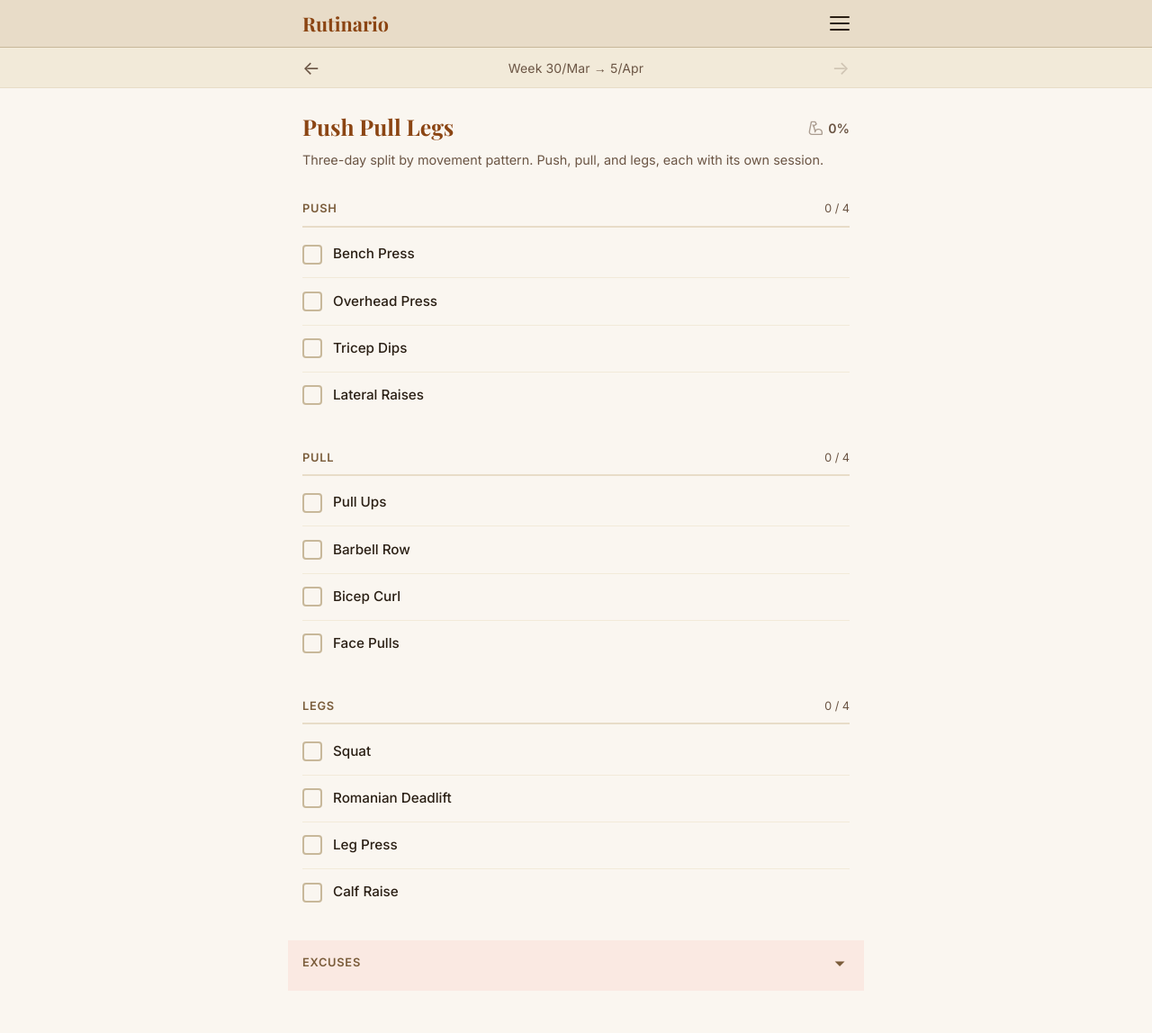
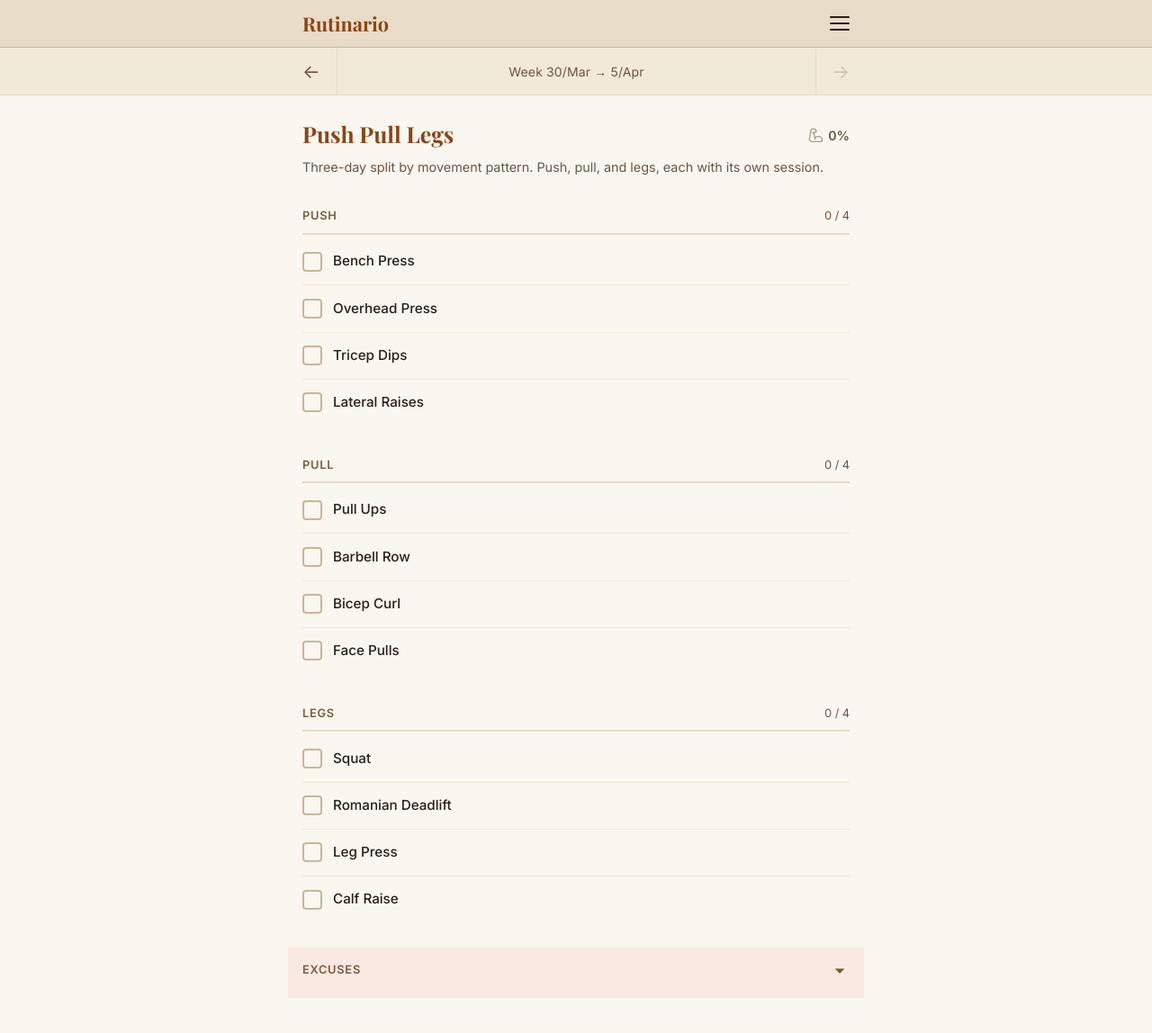
Before and after one commit to fermin-silva/rutinario, a Jekyll site: the page built from _routines/ppl.md, in a window 1280 px wide and 1189 px high. Shown: the top 1148 px of the window at 90% size. Built offline with Jekyll 4.4.1, drawn with Linux system fonts in a browser that asks for light colours.

Commit message:
Refine routine week bar control layout and dividers

```diff
--- a/_includes/rutina-week-bar.html
+++ b/_includes/rutina-week-bar.html
@@ -1,7 +1,7 @@
 <div class="week-bar">
   <div class="week-bar-inner">
-    <button class="week-arrow week-prev" aria-label="Previous week">&#8592;</button>
-    <a class="week-label" href="{{ page.url | append: 'weekly/' | relative_url }}">...</a>
-    <button class="week-arrow week-next" aria-label="Next week" disabled>&#8594;</button>
+    <button class="week-bar-control week-arrow week-prev" type="button" aria-label="Previous week">&#8592;</button>
+    <a class="week-bar-control week-label" href="{{ page.url | append: 'weekly/' | relative_url }}">...</a>
+    <button class="week-bar-control week-arrow week-next" type="button" aria-label="Next week" disabled>&#8594;</button>
   </div>
 </div>
--- a/assets/css/rutina.css
+++ b/assets/css/rutina.css
@@ -192,53 +192,67 @@ body {
 .week-bar-inner {
   display: flex;
   align-items: center;
-  justify-content: space-between;
   max-width: var(--max-width);
   margin: 0 auto;
   padding: 0 1rem;
-  height: 44px;
+  min-height: 52px;
+}
+
+.week-bar-control {
+  color: var(--ink-light);
+  min-height: 52px;
+  display: flex;
+  align-items: center;
+  flex-shrink: 0;
+  transition: background 0.15s, color 0.15s;
+}
+
+.week-bar-control:hover:not(:disabled) {
+  color: var(--ink);
+}
+
+.week-bar-control:active:not(:disabled) {
+  background: rgba(60, 42, 33, 0.05);
+  color: var(--ink);
+}
+
+.week-bar-control:focus-visible {
+  outline: 2px solid var(--brown-700);
+  outline-offset: -2px;
+}
+
+.week-bar-control + .week-bar-control {
+  border-left: 1px solid var(--beige-300);
 }
 
 .week-label {
   font-family: 'Inter', sans-serif;
   font-size: 0.875rem;
   font-weight: 400;
-  color: var(--ink-light);
   letter-spacing: 0.01em;
-}
-
-a.week-label:hover {
-  color: var(--ink);
+  flex: 1 1 auto;
+  min-width: 0;
+  justify-content: center;
+  padding: 0 0.9rem;
+  text-align: center;
 }
 
 .week-arrow {
   font-size: 1.3rem;
-  color: var(--ink-light);
-  width: 40px;
-  height: 40px;
-  display: flex;
-  align-items: center;
-  justify-content: center;
-  border-radius: 8px;
-  flex-shrink: 0;
-  transition: background 0.15s, color 0.15s;
+  width: 38px;
+  padding: 0;
 }
 
 .week-prev {
-  justify-content: left;
+  justify-content: flex-start;
 }
 
 .week-next {
-  justify-content: right;
-}
-
-.week-arrow:hover:not(:disabled) {
-  background: var(--beige-300);
-  color: var(--ink);
+  justify-content: flex-end;
 }
 
 .week-arrow:disabled {
-  opacity: 0.25;
+  color: rgba(107, 85, 68, 0.25);
   cursor: default;
 }
 
```
